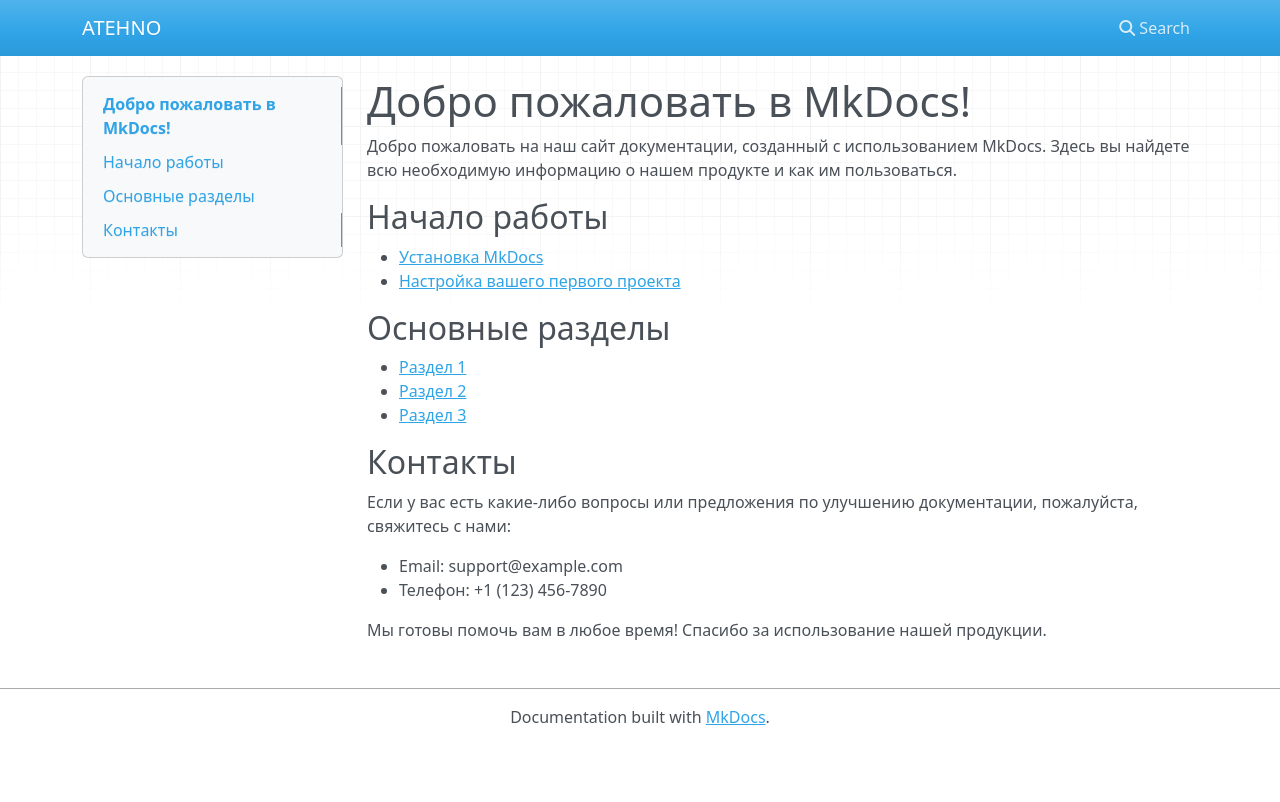
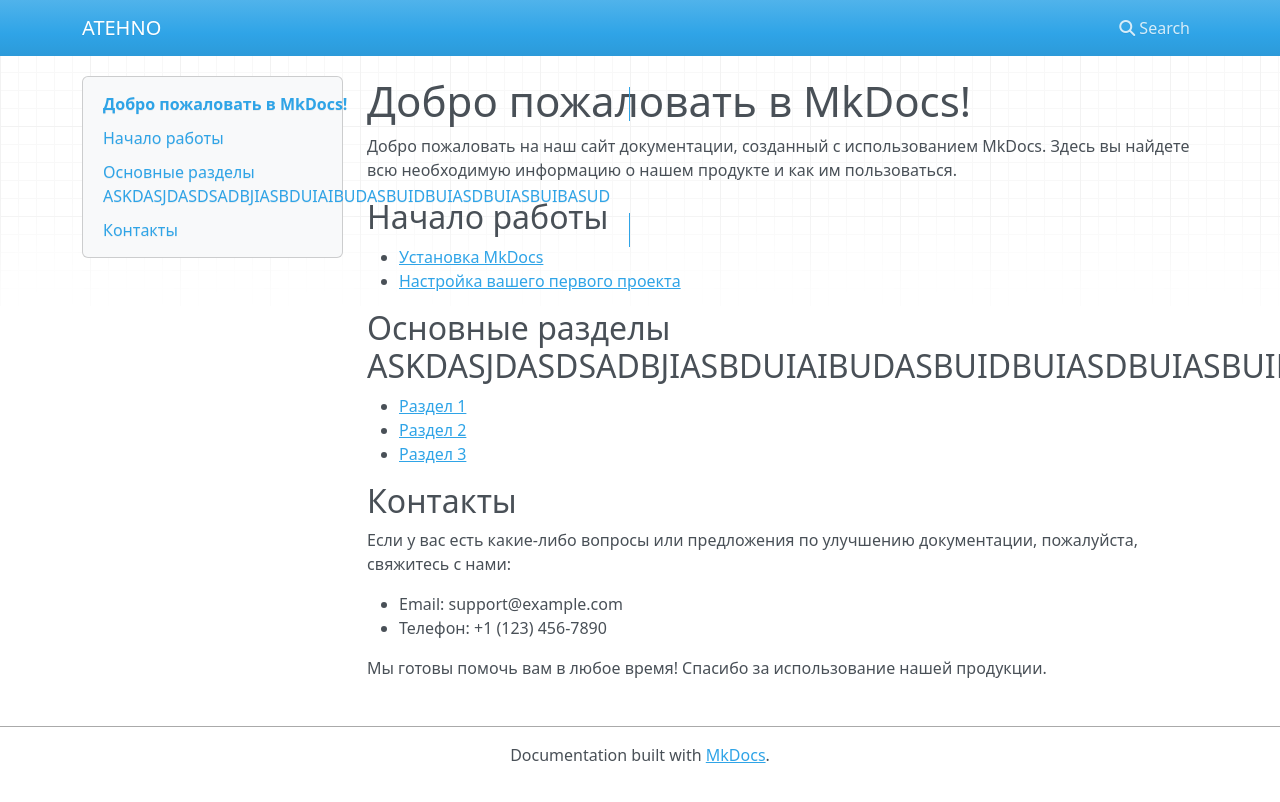
Before and after one commit to UlmadaDmitri/mkdocs_project, an MkDocs documentation site: the page built from docs/index.md, in a window 1280 px wide. Shown: the top 802 px of the page. Built offline with MkDocs 1.6.1, drawn with Linux system fonts in a browser that asks for light colours; nearby versions of some CDN libraries.

Commit message:
Update index.md

```diff
--- a/docs/index.md
+++ b/docs/index.md
@@ -11,7 +11,7 @@
 - [Установка MkDocs](installation.md)
 - [Настройка вашего первого проекта](getting-started.md)
 
-## Основные разделы
+## Основные разделы  ASKDASJDASDSADBJIASBDUIAIBUDASBUIDBUIASDBUIASBUIBASUD
 
 - [Раздел 1](section-1.md)
 - [Раздел 2](section-2.md)
```
